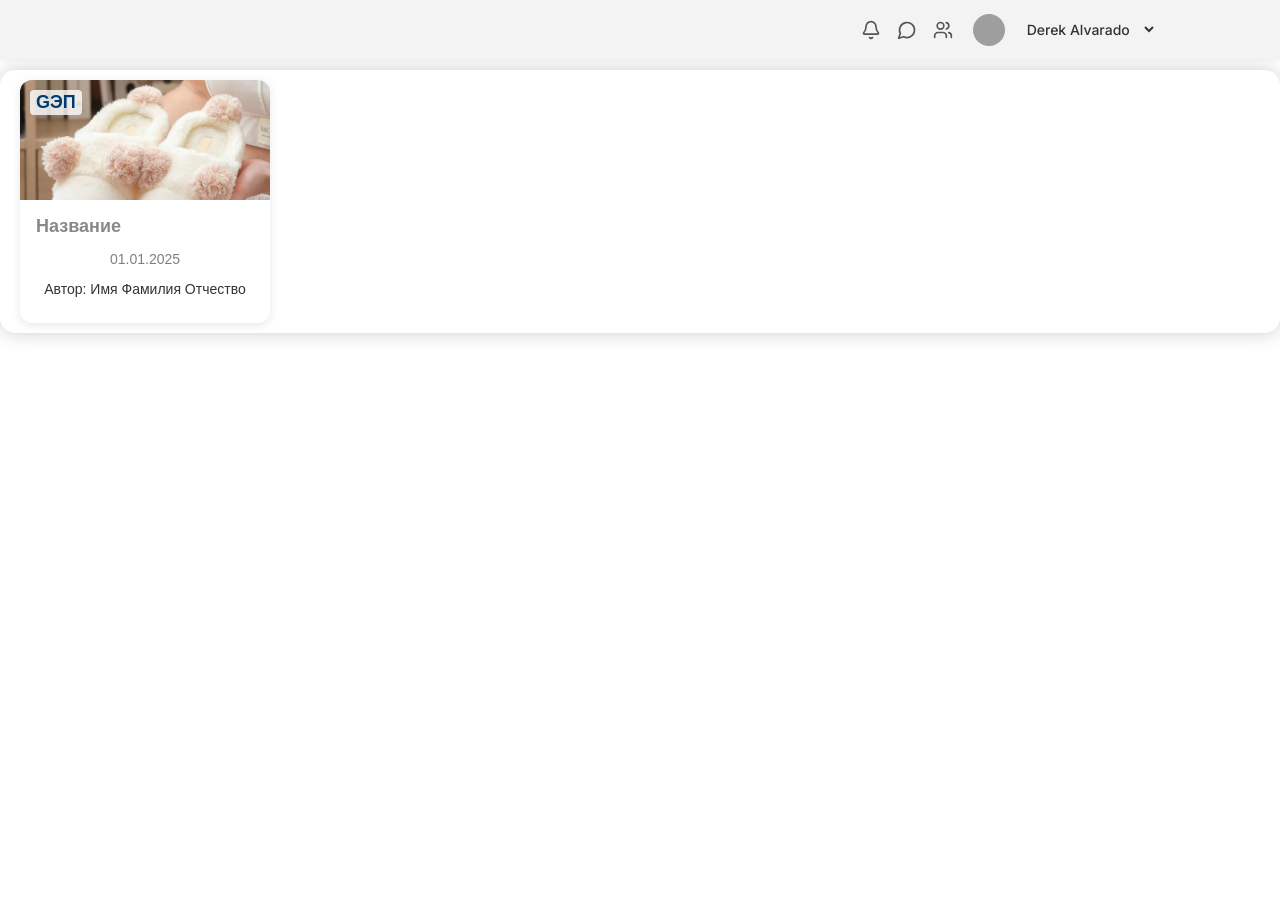
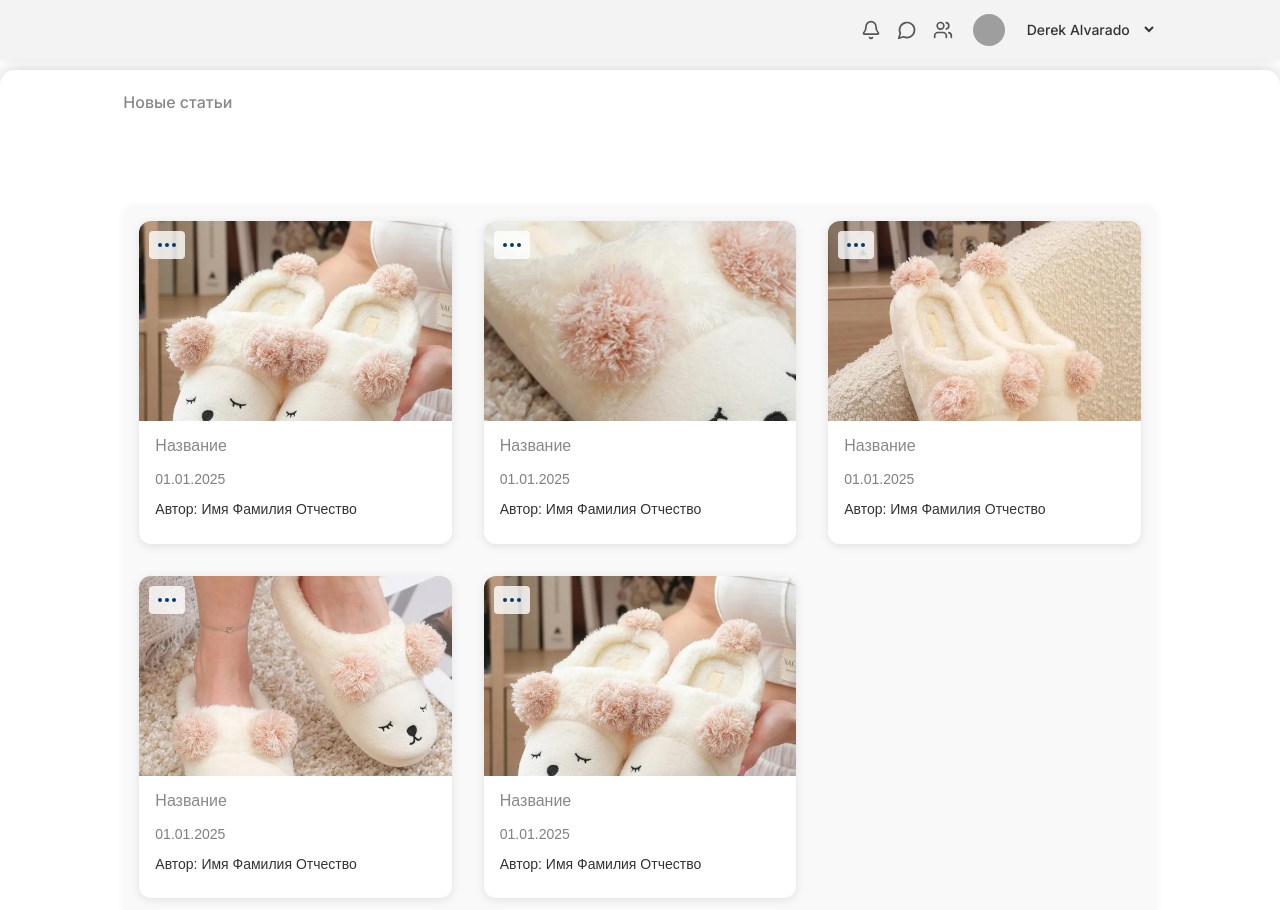
Before and after one commit to myrrhax/TTKProject, a React (Create React App) app: page / in a window 1280 px wide. Shown: the top 910 px of the page. Before the commit the page ends 800 px from the top, so only its background shows below. Built offline with nearby package versions, Linux system fonts and the light colour scheme; grey boxes are pictures that could not be loaded.

Commit message:
ArticlesPage template

```diff
--- a/src/App.js
+++ b/src/App.js
@@ -5,6 +5,7 @@ import Header from "./components/Header/Header";
 import AdminPage from "./AdminPage/AdminPage";
 import ReaderPage from "./ReaderPage/Reader";
 import ArticleCard from "./components/Articles/ArticleCard";
+import ArticlesPage from "./ArticlesPage/ArticlesPage";
 import "./App.css";
 
 function App() {
@@ -15,12 +16,7 @@ function App() {
       <Header />
       <TaskModal isOpen={modalOpen} onClose={() => setModalOpen(false)} />
       {/* <TaskPage /> */}
-      <ArticleCard
-        title="Название"
-        date="01.01.2025"
-        author="Имя Фамилия Отчество"
-        imageUrl="images/wb_5949216_5.jpg"
-      />
+      <ArticlesPage />
     </div>
   );
 }
--- /dev/null
+++ b/src/ArticlesPage/ArticlesPage.css
@@ -0,0 +1,28 @@
+@import "../Var.css";
+
+.article-page {
+  grid-column: 2/12;
+  display: flex;
+  justify-content: space-between;
+  gap: 5rem;
+  flex-direction: column;
+}
+
+.article-section {
+  flex: 1;
+  display: grid;
+  grid-template-columns: repeat(auto-fit, minmax(300px, 1fr));
+  padding: 1rem;
+  gap: 2rem;
+  background: #f9f9f9;
+  border-radius: 12px;
+  box-shadow: 0 2px 8px rgba(0, 0, 0, 0.05);
+}
+
+.article-section h2 {
+  font-size: var(--font-size-big);
+  text-align: start;
+  font-weight: 500;
+  color: var(--input-focus);
+  margin-bottom: 1rem;
+}
--- a/src/ArticlesPage/ArticlesPage.js
+++ b/src/ArticlesPage/ArticlesPage.js
@@ -0,0 +1,45 @@
+import React from "react";
+import "./ArticlesPage.css";
+import ArticleCard from "../components/Articles/ArticleCard";
+
+function ArticlesPage() {
+  return (
+    <div className="article-page">
+      <h2>Новые статьи</h2>
+      <div className="article-section">
+        <ArticleCard
+          title="Название"
+          date="01.01.2025"
+          author="Имя Фамилия Отчество"
+          imageUrl="images/wb_5949216_1.jpg"
+        />
+        <ArticleCard
+          title="Название"
+          date="01.01.2025"
+          author="Имя Фамилия Отчество"
+          imageUrl="images/wb_5949216_2.jpg"
+        />
+        <ArticleCard
+          title="Название"
+          date="01.01.2025"
+          author="Имя Фамилия Отчество"
+          imageUrl="images/wb_5949216_3.jpg"
+        />
+        <ArticleCard
+          title="Название"
+          date="01.01.2025"
+          author="Имя Фамилия Отчество"
+          imageUrl="images/wb_5949216_4.jpg"
+        />
+        <ArticleCard
+          title="Название"
+          date="01.01.2025"
+          author="Имя Фамилия Отчество"
+          imageUrl="images/wb_5949216_5.jpg"
+        />
+      </div>
+    </div>
+  );
+}
+
+export default ArticlesPage;
--- a/src/TaskPage/TaskPage.js
+++ b/src/TaskPage/TaskPage.js
@@ -11,9 +11,11 @@ function TaskPage() {
       </div>
       <div className="task-folder">
         <h2>Задачи в работе</h2>
+        <TaskCard />
       </div>
       <div className="task-folder">
         <h2>Выполненные задачи</h2>
+        <TaskCard />
       </div>
     </div>
   );
--- a/src/components/Articles/ArticleCard.css
+++ b/src/components/Articles/ArticleCard.css
@@ -1,20 +1,23 @@
 .article-card {
-  width: 250px;
+  width: 100%;
   border-radius: 12px;
   box-shadow: 0 2px 10px rgba(0, 0, 0, 0.1);
   overflow: hidden;
   background-color: white;
   font-family: sans-serif;
+  text-align: start;
 }
 
 .article-card__image {
-  height: 120px;
+  height: 200px;
   background-size: cover;
   background-position: center;
   position: relative;
 }
 
 .article-card__logo {
+  display: flex;
+  align-items: center;
   position: absolute;
   top: 10px;
   left: 10px;
--- a/src/components/Articles/ArticleCard.js
+++ b/src/components/Articles/ArticleCard.js
@@ -1,5 +1,6 @@
 import React from "react";
 import "./ArticleCard.css";
+import { Ellipsis } from "lucide-react";
 
 const ArticleCard = ({ title, date, author, imageUrl }) => {
   return (
@@ -8,7 +9,9 @@ const ArticleCard = ({ title, date, author, imageUrl }) => {
         className="article-card__image"
         style={{ backgroundImage: `url(${imageUrl})` }}
       >
-        <div className="article-card__logo">GЭП</div>
+        <div className="article-card__logo">
+          <Ellipsis />
+        </div>
       </div>
       <div className="article-card__content">
         <h2 className="article-card__title">{title}</h2>
```
